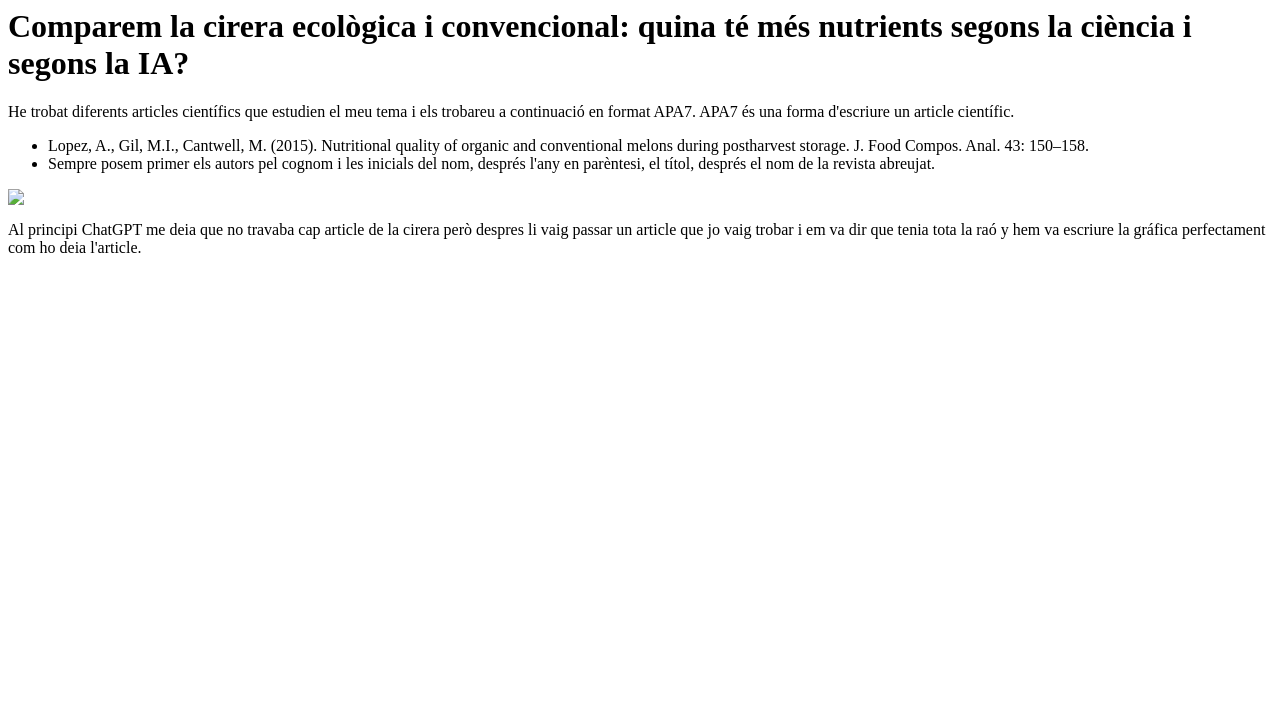
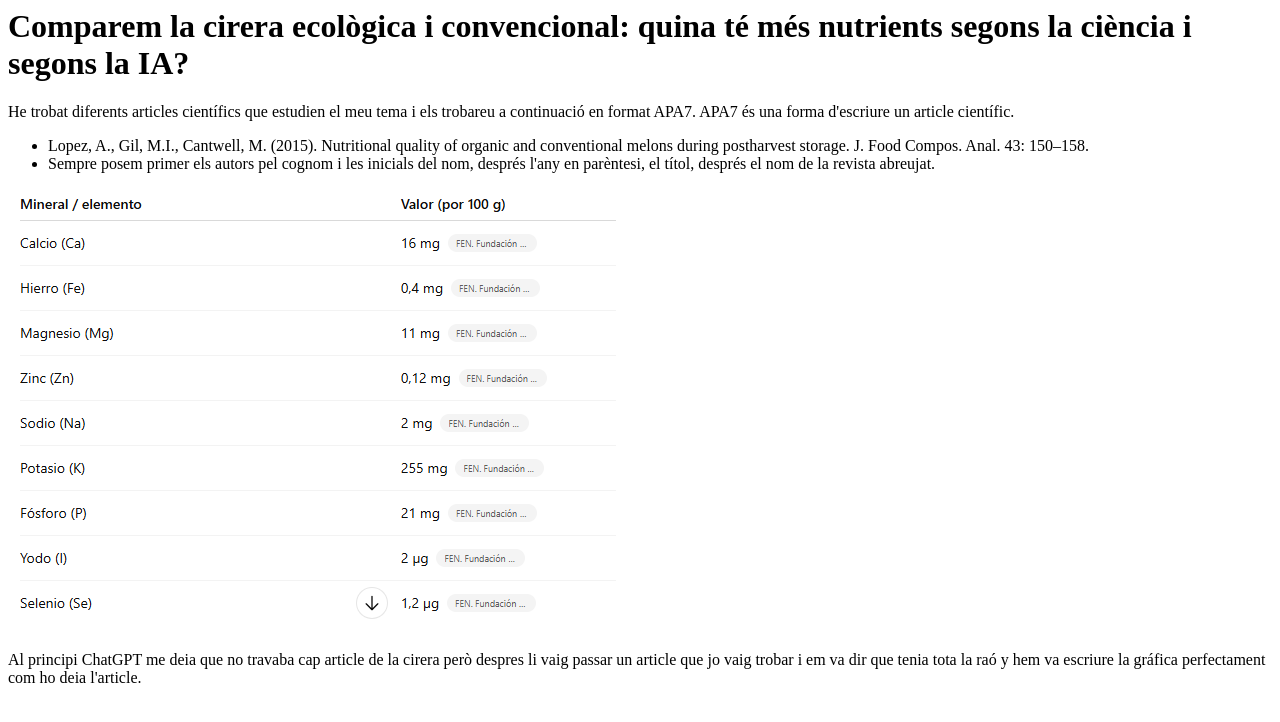
Before and after one commit to dcastroluna/dcastroluna.github.io, a plain HTML site: page cerca/index.html in a window 1280 px wide. Drawn offline with Linux system fonts and the light colour scheme.

Commit message:
Update index.html

```diff
--- a/cerca/index.html
+++ b/cerca/index.html
@@ -16,7 +16,7 @@
       després el nom de la revista abreujat.</li>
   </ul>
 
-  <img src="captura_melo.png.png">
+  <img src="Captura de pantalla 2025-10-14 094449.png">
 
   <p>Al principi ChatGPT me deia que no travaba cap article de la cirera però despres li vaig passar un article que jo vaig trobar i em va dir que tenia tota la raó y hem va escriure la gráfica perfectament com ho deia l'article.</p>
 </body>
```
